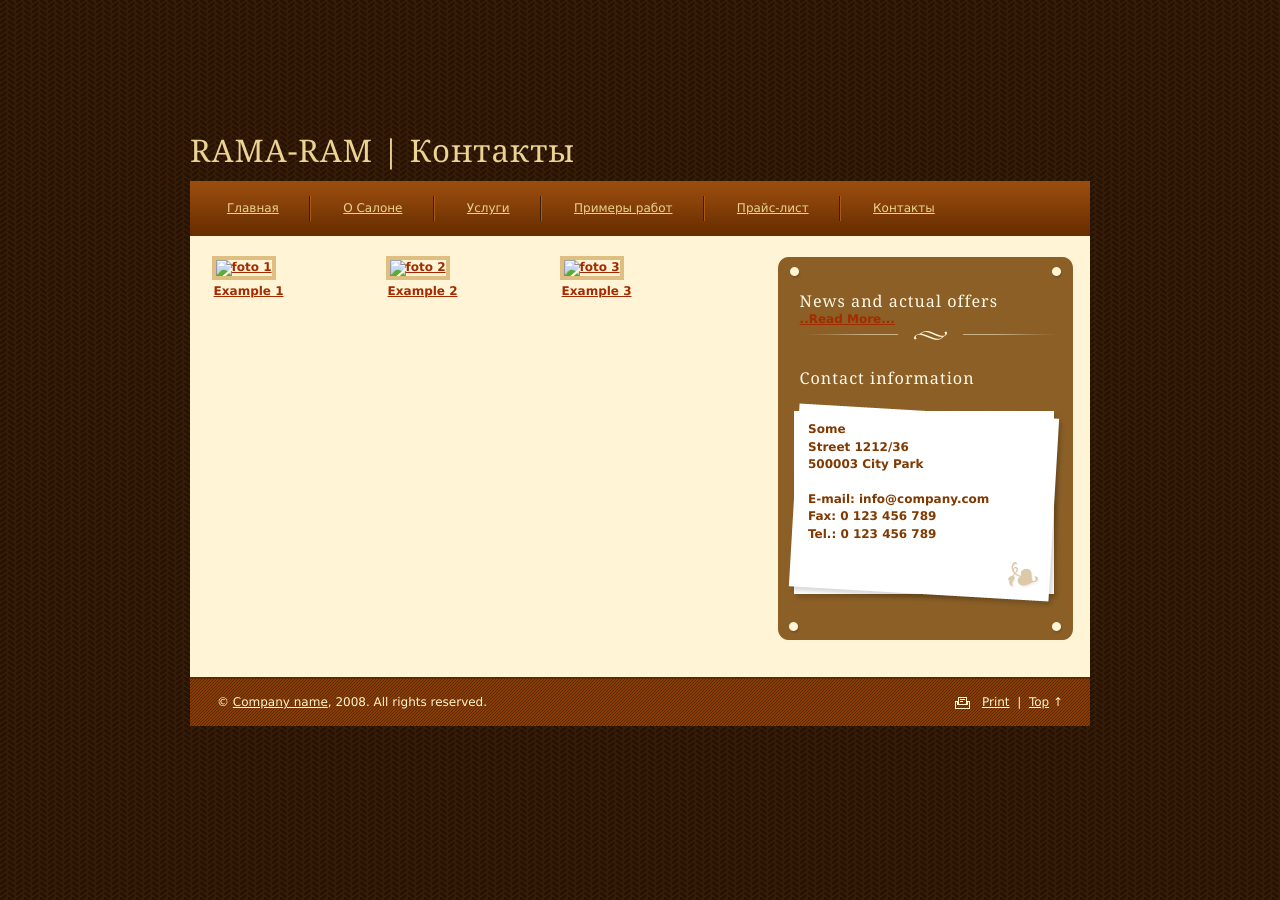
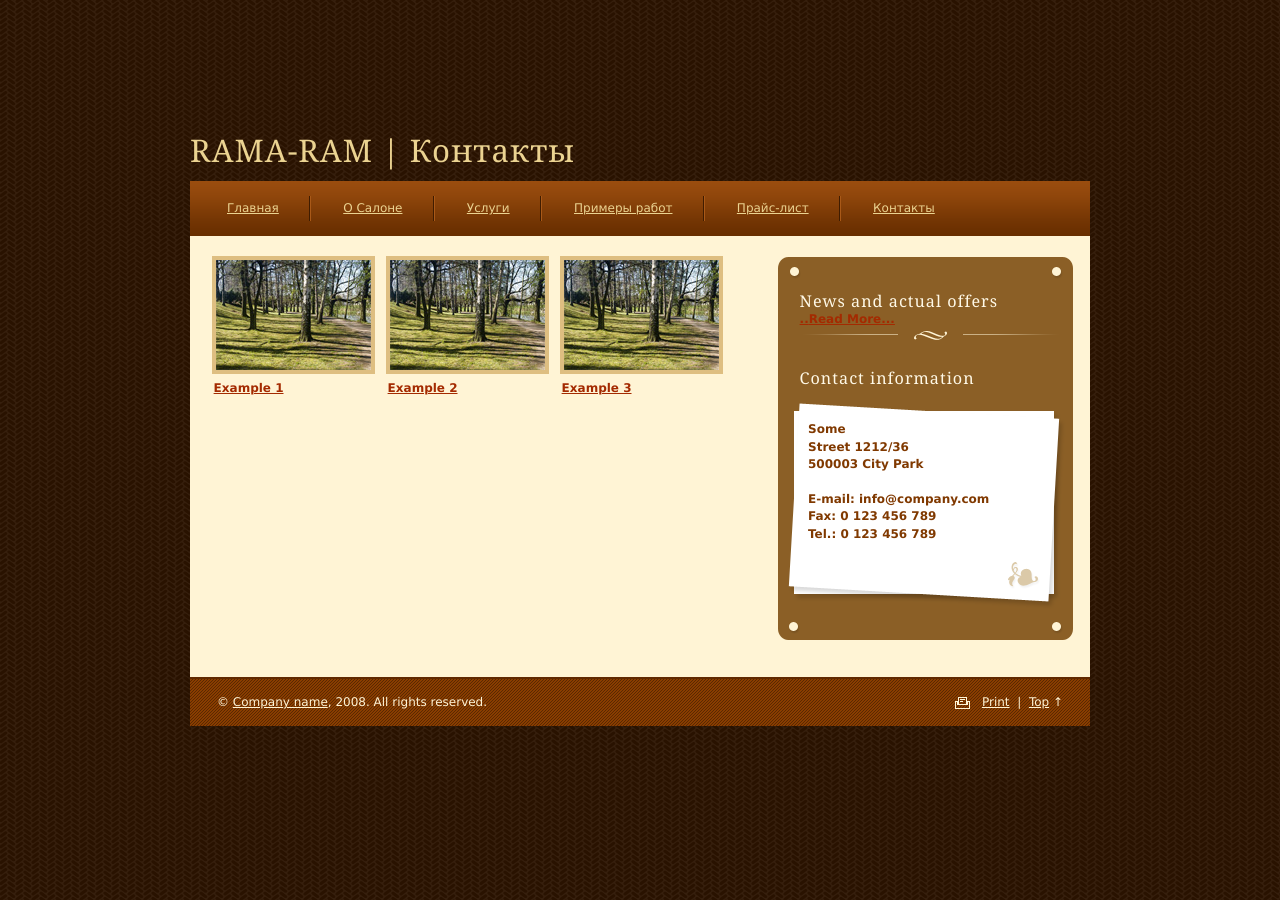
Before and after one commit to hairstyle/hairstyle.github.com, a Jekyll site: the page built from contacts.md, in a window 1280 px wide. Built offline with Jekyll 4.4.1, drawn with Linux system fonts in a browser that asks for light colours.

Commit message:
Publishing

```diff
--- a/_layouts/default.html
+++ b/_layouts/default.html
@@ -35,17 +35,17 @@
 			 {{ content }}
 			<div class="gallery">
 				<div class="photo">
-				<a href="#"><img src="template/image/foto.jpg" alt="foto 1" width="155" height="110" /></a>
+				<a href="#"><img src="/template/image/foto.jpg" alt="foto 1" width="155" height="110" /></a>
 				<p><a href="#">Example 1</a></p>
 				</div>
 
 				<div class="photo">
-				<a href="#"><img src="template/image/foto.jpg" alt="foto 2" width="155" height="110" /></a>
+				<a href="#"><img src="/template/image/foto.jpg" alt="foto 2" width="155" height="110" /></a>
 				<p><a href="#">Example 2</a></p>
 				</div>
 
 				<div class="photo">
-				<a href="#"><img src="template/image/foto.jpg" alt="foto 3" width="155" height="110" /></a>
+				<a href="#"><img src="/template/image/foto.jpg" alt="foto 3" width="155" height="110" /></a>
 				<p><a href="#">Example 3</a></p>
 				</div>
 
```
